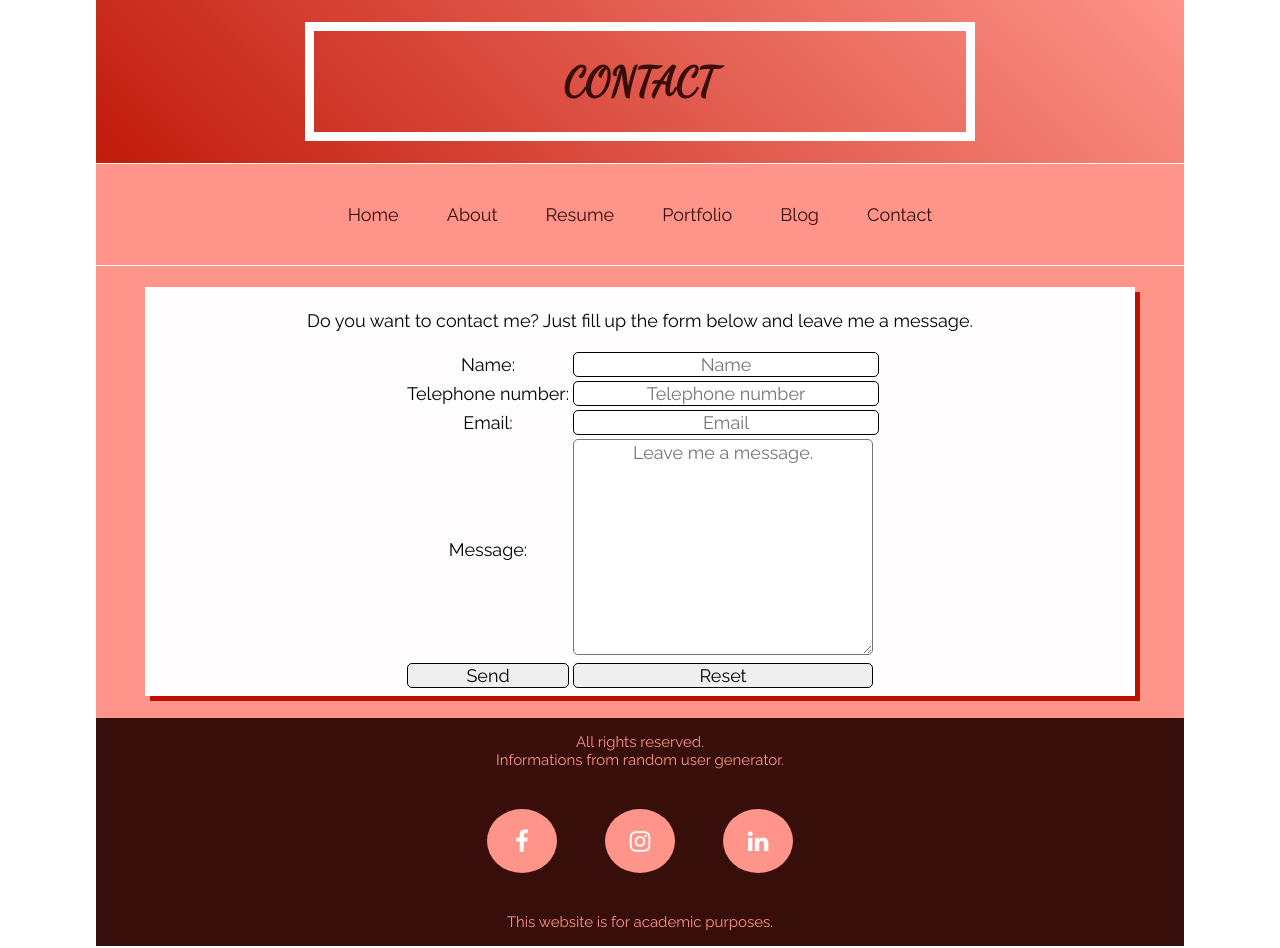
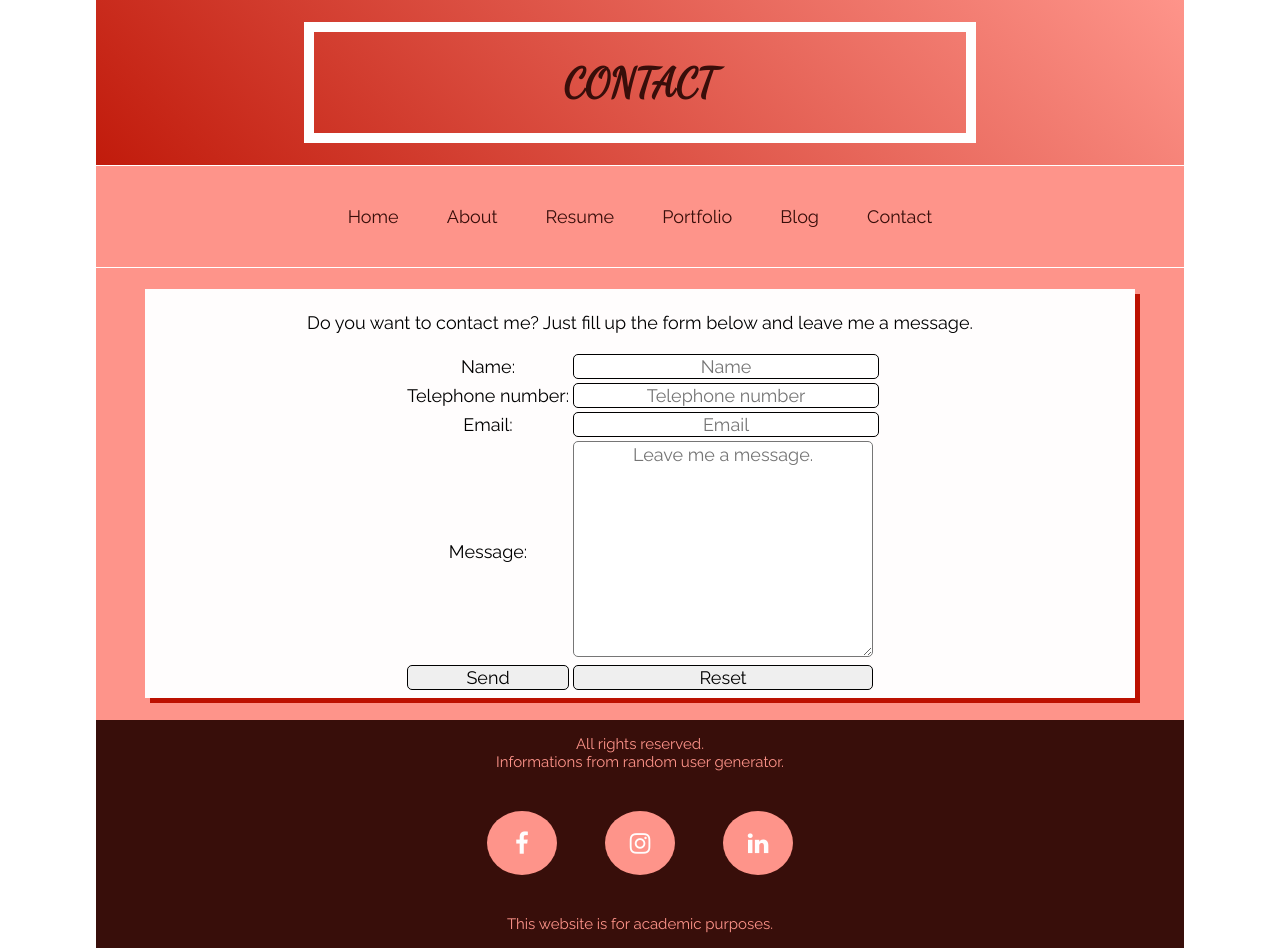
Before and after one commit to Jozelle024/demoWeek1, a website: page html/contact.html in a window 1280 px wide. Drawn offline with nearby package versions, Linux system fonts and the light colour scheme.

Commit message:
modificato css

```diff
--- a/css/flex.css
+++ b/css/flex.css
@@ -18,7 +18,7 @@ header{
 }
 .title{
     text-transform: uppercase;
-    border: 9px solid white;
+    border: 10px solid white;
     width:60%;
     margin: 2% 0;
 }
```
